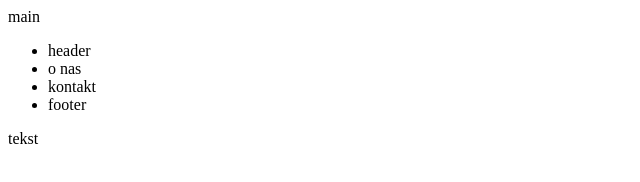
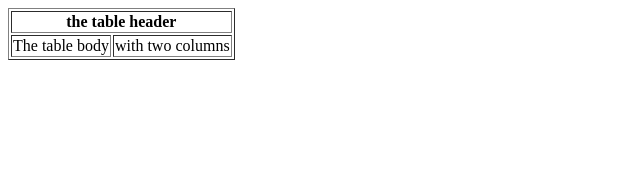
Before and after one commit to Pepe931102/9-struktura-html5, a plain HTML site: page index.html in a window 1280 px wide. Shown: the whole page, without its empty margins (0-640 px from the left). Drawn offline with Linux system fonts and the light colour scheme.

Commit message:
rozpoczecie projektu

```diff
--- a/index.html
+++ b/index.html
@@ -5,21 +5,21 @@
     <meta http-equiv="X-UA-Compatible" content="IE=edge">
     <meta name="viewport" content="width=device-width, initial-scale=1.0">
     <title>Document</title>
-</head>main
+</head>
 <body>
-    <nav>
-        <ul>
-            <li>header</li>
-            <li>o nas</li>
-            <li>kontakt</li>
-            <li>footer</li>
-        </ul>
-    </nav>
-
-<div id="o-nas"><p>tekst</p></div>
-<div id="kontakt"></div>
-<footer></footer>
-<body>
+    <table border="1">
+        <thead>
+            <tr>
+                <th colspan="2">the table header</th>
+            </tr>
+        </thead>
+        <tbody>
+            <tr>
+                <td>The table body</td>
+                <td>with two columns</td>
+                </tr>
+                </tbody>
+    </table>
 
 </body>
 </html>
```
